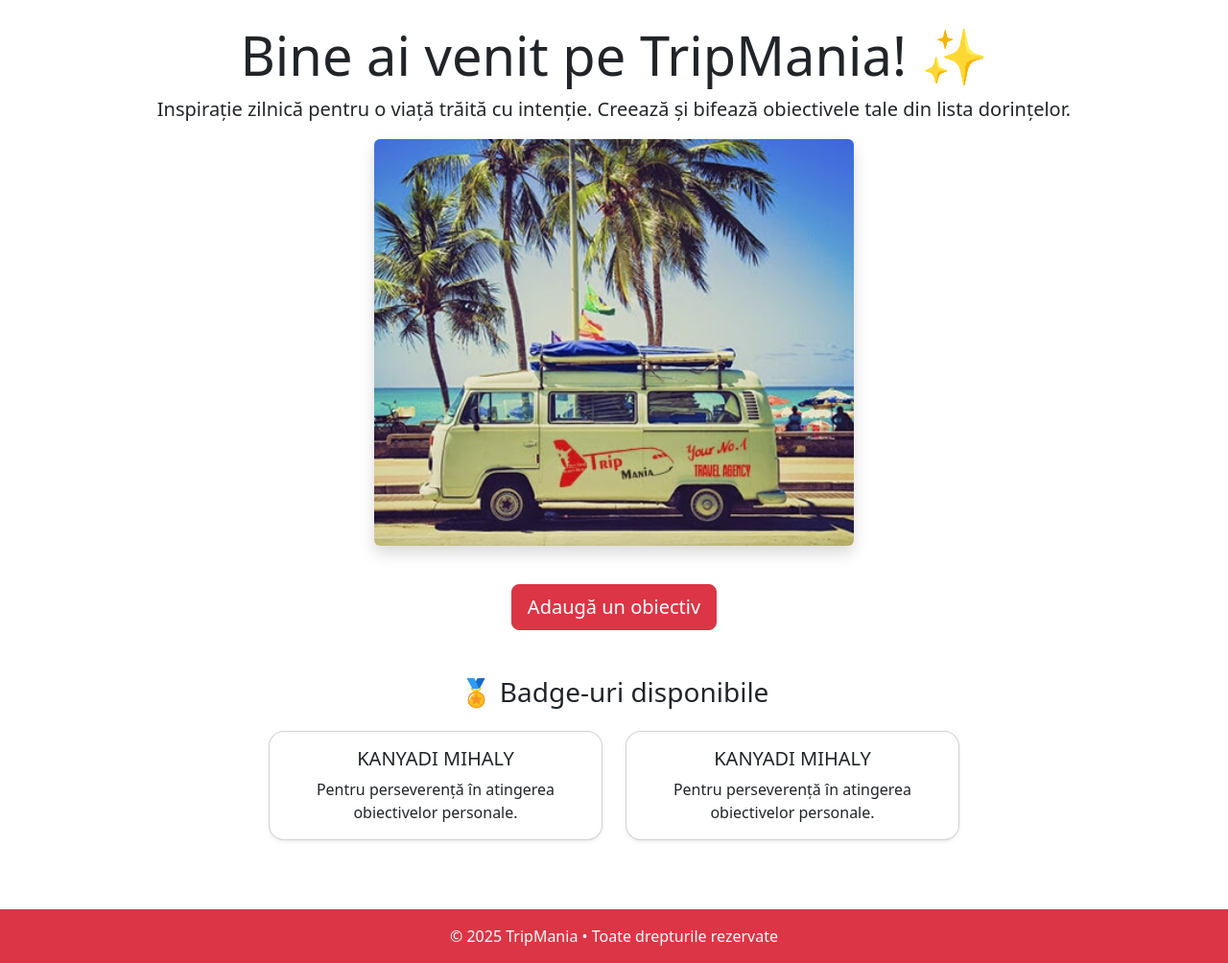
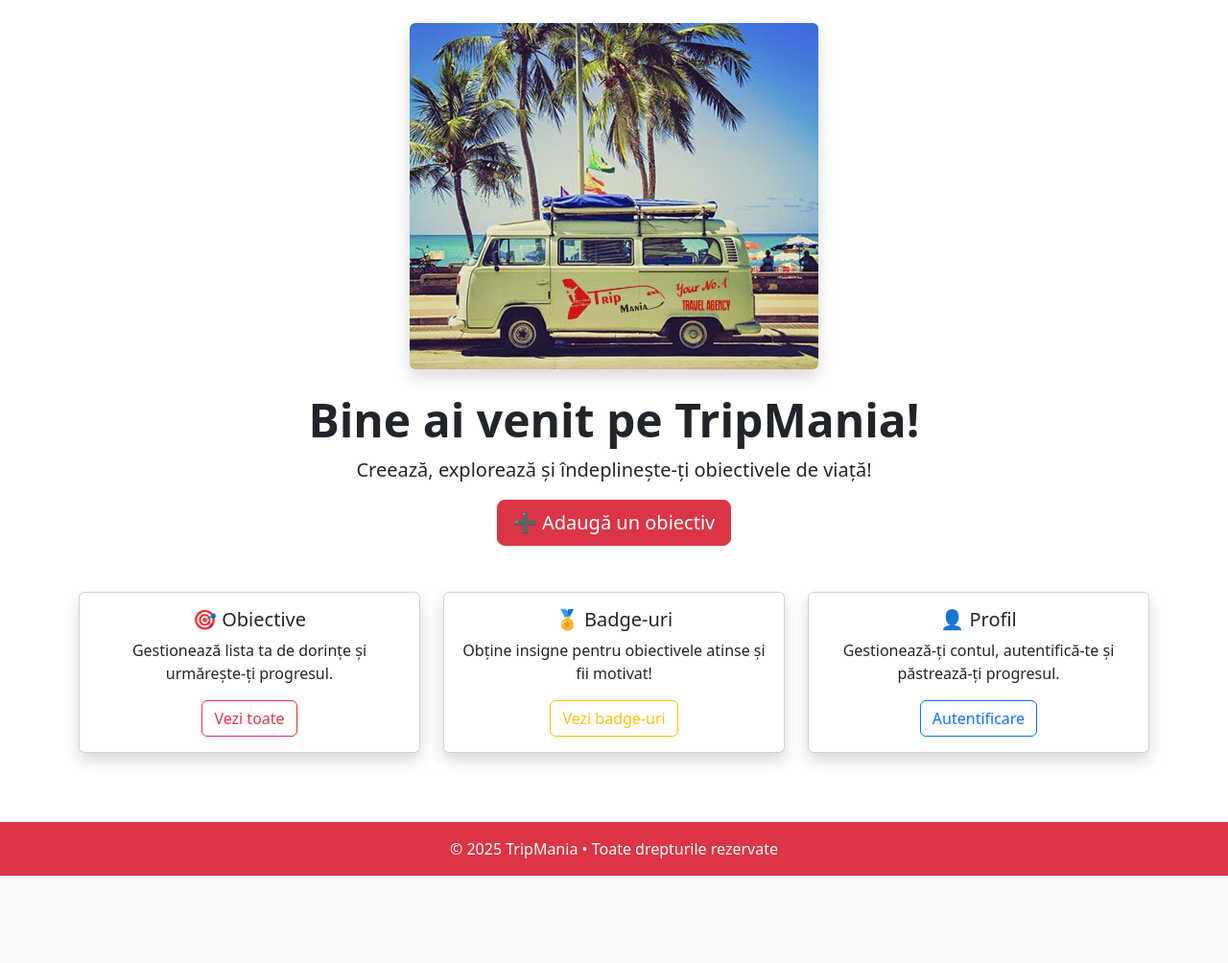
Before and after one commit to Mkanyadi/mkProject, a Django app: page / in a window 1280 px wide. Shown: the part 56-1060 px from the top of the page at 96% size. After the commit the page ends 969 px from the top, so only its background shows below. Run offline with Django 5.2, Linux system fonts and the light colour scheme; data comes from the database, SQL or seed files in the repository; both versions use the stored data as it was after the commit.

Commit message:
Functionalitatile cele mai noi

```diff
--- a/templates/objectives/home.html
+++ b/templates/objectives/home.html
@@ -1,45 +1,48 @@
-{% extends 'base.html' %}
+{% extends "base.html" %}
 {% load static %}
 
 {% block content %}
-    <div class="text-center">
-        <h1 class="display-4">Bine ai venit pe TripMania! ✨</h1>
-        <p class="lead">
-            Inspirație zilnică pentru o viață trăită cu intenție. Creează și bifează obiectivele tale din lista
-            dorințelor.
-        </p>
+    <div class="text-center mb-4">
+        <img src="{% static 'images/tripmania_pic.jpg' %}" class="img-fluid rounded shadow" alt="TripMania Banner">
+    </div>
 
-        <img src="{% static 'images/tripmania_pic.jpg' %}"
-             alt="TripMania"
-             class="img-fluid mb-4 rounded shadow"
-             style="max-width: 500px; width: 100%;">
+    <div class="text-center mb-5">
+        <h1 class="display-5 fw-bold">Bine ai venit pe TripMania!</h1>
+        <p class="lead">Creează, explorează și îndeplinește-ți obiectivele de viață!</p>
+        <a href="{% url 'objective-add' %}" class="btn btn-danger btn-lg">➕ Adaugă un obiectiv</a>
+    </div>
 
-        <br>
-        <a href="{% url 'objective-add' %}" class="btn btn-danger btn-lg mt-3">Adaugă un obiectiv</a>
-        <!-- badge-uri -->
-        <div class="container mt-5">
-            <h3 class="text-center mb-4">🏅 Badge-uri disponibile</h3>
-            <div class="row justify-content-center">
-                {% if badges %}
-                    {% for badge in badges %}
+    <div class="row text-center">
         <div class="col-md-4 mb-4">
-                            <div class="card h-100 shadow-sm rounded-4 text-center">
-                                {% if badge.image %}
-                                    <img src="{{ badge.image.url }}" class="card-img-top p-4" alt="{{ badge.name }}">
-                                {% endif %}
+            <div class="card shadow h-100">
                 <div class="card-body">
-                                    <h5 class="card-title">{{ badge.name }}</h5>
-                                    <p class="card-text">{{ badge.description }}</p>
+                    <h5 class="card-title">🎯 Obiective</h5>
+                    <p class="card-text">Gestionează lista ta de dorințe și urmărește-ți progresul.</p>
+                    <a href="{% url 'objective-list' %}" class="btn btn-outline-danger">Vezi toate</a>
                 </div>
             </div>
         </div>
-                    {% endfor %}
+        <div class="col-md-4 mb-4">
+            <div class="card shadow h-100">
+                <div class="card-body">
+                    <h5 class="card-title">🏅 Badge-uri</h5>
+                    <p class="card-text">Obține insigne pentru obiectivele atinse și fii motivat!</p>
+                    <a href="{% url 'badge-list' %}" class="btn btn-outline-warning">Vezi badge-uri</a>
+                </div>
+            </div>
+        </div>
+        <div class="col-md-4 mb-4">
+            <div class="card shadow h-100">
+                <div class="card-body">
+                    <h5 class="card-title">👤 Profil</h5>
+                    <p class="card-text">Gestionează-ți contul, autentifică-te și păstrează-ți progresul.</p>
+                    {% if user.is_authenticated %}
+                        <a href="{% url 'logout' %}" class="btn btn-outline-secondary">Logout</a>
                     {% else %}
-                    <p class="text-center">Nu există încă badge-uri.</p>
+                        <a href="{% url 'login' %}" class="btn btn-outline-primary">Autentificare</a>
                     {% endif %}
                 </div>
             </div>
-
-
+        </div>
     </div>
 {% endblock %}
```
Also changed, not shown: db.sqlite3, media/badges/badge_2vZtEMW.png (added). Lines whose indentation alone changed are shown as unchanged.
